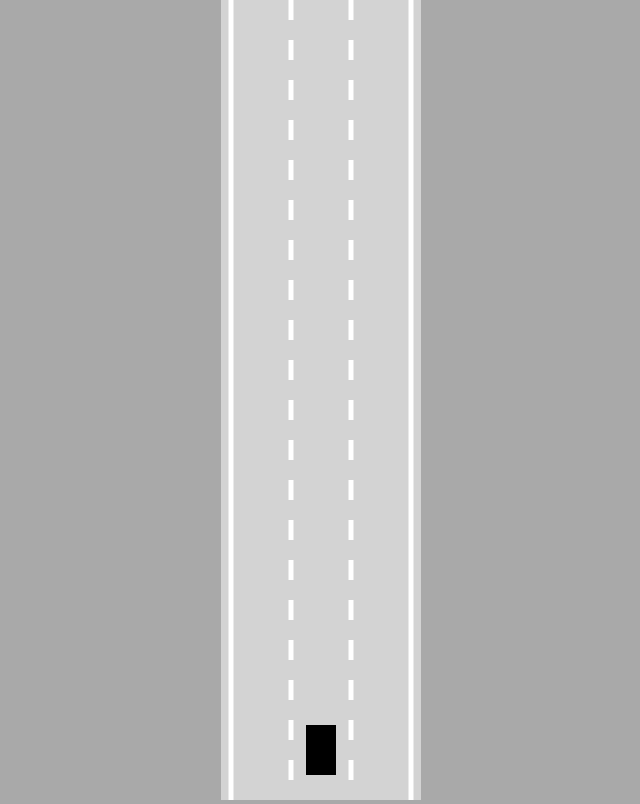
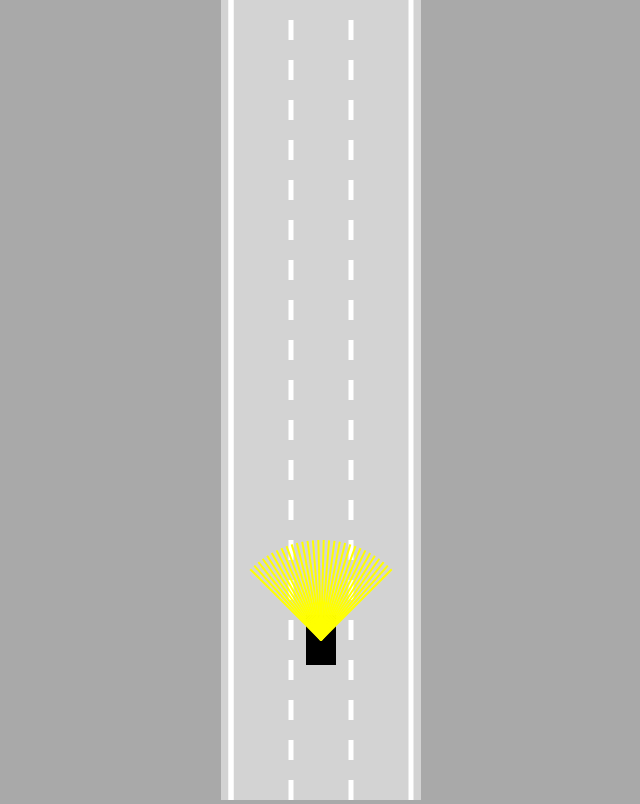
Before and after one commit to omept/selfdriving, a plain HTML site: page index.html in a window 1280 px wide. Shown: the whole page, without its empty margins (319-959 px from the left). Drawn offline with Linux system fonts and the light colour scheme.

Commit message:
added ray casting and colition detection between the car and road boarders.

```diff
--- a/index.html
+++ b/index.html
@@ -11,6 +11,7 @@
     <canvas id="myCanvas"> </canvas>
     <script src="js/logs.js"></script>
     <script src="js/utils.js"></script>
+    <script src="js/sensor.js"></script>
     <script src="js/road.js"></script>
     <script src="js/controls.js"></script>
     <script src="js/car.js"></script>
--- a/js/car.js
+++ b/js/car.js
@@ -8,13 +8,15 @@ class Car {
         this.speed = 0;
         this.acceleration = 0.2;
 
-        this.maxSpeed = 3;
+        this.maxSpeed = 5;
         this.friction = 0.05;
 
         this.angle = 0;
 
         this.controls = new Controls();
         this.logs = new Logs();
+
+        this.sensor = new Sensor(this);
     }
 
     draw(ctx) {
@@ -30,6 +32,8 @@ class Car {
         );
         ctx.fill();
         ctx.restore();
+
+        this.sensor.draw(ctx);
     }
 
     #movement() {
@@ -72,10 +76,11 @@ class Car {
         this.x -= Math.sin(this.angle) * this.speed;
         this.y -= Math.cos(this.angle) * this.speed;
 
-        this.logs.write(this)
+        // this.logs.write(this)
     }
 
-    update() {
+    update(roadBorders) {
         this.#movement();
+        this.sensor.update(roadBorders);
     }
 }
--- a/js/controls.js
+++ b/js/controls.js
@@ -24,7 +24,7 @@ class Controls {
                     this.reverse = true;
                     break;
             }
-            this.logs.write(this)
+            // this.logs.write(this)
         }
         document.onkeyup = (event) => {
             switch (event.key) {
--- a/js/logs.js
+++ b/js/logs.js
@@ -3,6 +3,6 @@ class Logs {
     }
 
     write(m) {
-        // console.table(m)
+        console.table(m)
     }
 }
--- a/js/road.js
+++ b/js/road.js
@@ -10,6 +10,15 @@ class Road {
         const infinity = 100000;
         this.top = -infinity;
         this.bottom = infinity;
+
+        this.topLeft = { x: this.left, y: this.top };
+        this.topRight = { x: this.right, y: this.top };
+        this.bottomLeft = { x: this.left, y: this.bottom };
+        this.bottomRight = { x: this.right, y: this.bottom };
+        this.borders = [
+            [this.topLeft, this.bottomLeft],
+            [this.topRight, this.bottomRight],
+        ];
     }
 
     getLaneCenter(index) {
@@ -21,17 +30,33 @@ class Road {
         ctx.lineWidth = 5;
         ctx.strokeStyle = "white";
 
-        for (let i = 0; i <= this.laneCount; i++) {
+        // for (let i = 0; i <= this.laneCount; i++) {
+        //     const position = lerp(this.left, this.right, i / this.laneCount);
+        //     ctx.beginPath();
+        //     if (i > 0 && i < this.laneCount) {
+        //         ctx.setLineDash([20, 20]);
+        //     } else {
+        //         ctx.setLineDash([]);
+        //     }
+        //     ctx.moveTo(position, this.top);
+        //     ctx.lineTo(position, this.bottom);
+        //     ctx.stroke();
+        // }
+        for (let i = 1; i < this.laneCount; i++) {
             const position = lerp(this.left, this.right, i / this.laneCount);
             ctx.beginPath();
-            if (i > 0 && i < this.laneCount) {
-                ctx.setLineDash([20, 20]);
-            } else {
-                ctx.setLineDash([]);
-            }
+            ctx.setLineDash([20, 20]);
             ctx.moveTo(position, this.top);
             ctx.lineTo(position, this.bottom);
             ctx.stroke();
         }
+
+        ctx.beginPath();
+        ctx.setLineDash([])
+        this.borders.forEach(entry => {
+            ctx.moveTo(entry[0].x, entry[0].y);
+            ctx.lineTo(entry[1].x, entry[1].y);
+            ctx.stroke();
+        })
     }
 }
--- /dev/null
+++ b/js/sensor.js
@@ -0,0 +1,94 @@
+class Sensor {
+    constructor(car) {
+        this.car = car;
+        this.rayCount = 30;
+        this.rayLength = 100;
+        this.raySpread = Math.PI / 2; // 45 degree
+
+        this.rays = [];
+        this.rayReadings = [];
+        this.logs = new Logs();
+    }
+
+    update(rowBorders) {
+        this.#castRays();
+
+        // get ray readings from car to borders
+        this.rayReadings = [];
+        for (let i = 0; i < this.rays.length; i++) {
+            this.rayReadings.push(
+                this.#getIntersectionReadings(this.rays[i], rowBorders)
+            );
+        }
+    }
+
+    // getIntersectionReadings gets the nearest borders being touched by the drawn rays
+    #getIntersectionReadings(ray, borders) {
+        let touches = [];
+        for (let i = 0; i < borders.length; i++) {
+            const touch = getIntersection(
+                ray[0],
+                ray[1],
+                borders[i][0],
+                borders[i][1],
+            );
+            if (touch) {
+                touches.push(touch);
+            }
+        }
+
+        if (touches.length == 0) {
+            return null;
+        } else {
+            const offsets = touches.map(e => e.offset);
+            const minOffset = Math.min(...offsets);
+            return touches.find(e => e.offset == minOffset);
+        }
+    }
+
+    #castRays() {
+        this.rays = []
+        for (let i = 0; i < this.rayCount; i++) {
+            const rayAngle = lerp(
+                this.raySpread / 2,
+                -this.raySpread / 2,
+                this.rayCount == 0 ? 0.5 : i / (this.rayCount - 1)
+            ) + this.car.angle;
+            const start = { x: this.car.x, y: this.car.y };
+            const end = {
+                x: this.car.x - Math.sin(rayAngle) * this.rayLength,
+                y: this.car.y - Math.cos(rayAngle) * this.rayLength
+            };
+            this.rays.push([start, end]);
+        }
+    }
+
+    draw(ctx) {
+        for (let i = 0; i < this.rayCount; i++) {
+
+            let end = this.rays[i][1];
+            this.logs.write({ "i": i, "rays": this.rays[i] })
+
+            // since rayReadings stop at the boarder of intersect,
+            //we'll use that to make the ray not exceed the border
+            if (this.rayReadings[i]) {
+                end = this.rayReadings[i];
+            }
+            ctx.beginPath();
+            ctx.lineWidth = 2;
+            ctx.strokeStyle = "yellow";
+            ctx.moveTo(this.rays[i][0].x, this.rays[i][0].y)
+            ctx.lineTo(end.x, end.y);
+            ctx.stroke();
+
+            // visualise the rays that crosses a border
+            ctx.beginPath();
+            ctx.lineWidth = 2;
+            ctx.strokeStyle = "black";
+            ctx.moveTo(this.rays[i][1].x, this.rays[i][1].y)
+            ctx.lineTo(end.x, end.y);
+            ctx.stroke();
+
+        }
+    }
+}
--- a/js/utils.js
+++ b/js/utils.js
@@ -1,3 +1,23 @@
 function lerp(a, b, t) {
     return a + (b - a) * t;
 }
+
+// A = rayX, B = rayY, C = borderX, D = borderY
+function getIntersection(A, B, C, D) {
+    let tTop = (D.x - C.x) * (A.y - C.y) - (D.y - C.y) * (A.x - C.x);
+    let uTop = (C.y - A.y) * (A.x - B.x) - (C.x - A.x) * (A.y - B.y);
+    let bottom = (D.y - C.y) * (B.x - A.x) - (D.x - C.x) * (B.y - A.y);
+    if (bottom != 0) {
+        const t = tTop / bottom;
+        const u = uTop / bottom;
+        if (t >= 0 && t <= 1 && u >= 0 && u <= 1) {
+            return {
+                x: lerp(A.x, B.x, t),
+                y: lerp(A.y, B.y, t),
+                offset: t
+            }
+        }
+    }
+    return null;
+
+}
--- a/main.js
+++ b/main.js
@@ -3,14 +3,21 @@ canvas.width = 200;
 
 const ctx = canvas.getContext("2d")
 const road = new Road(canvas.width / 2, canvas.width * 0.9);
-const car = new Car(road.getLaneCenter(1), window.innerHeight - 50, 30, 50)
+const car = new Car(road.getLaneCenter(1), 100, 30, 50)
 
 animate();
 
 function animate() {
-    car.update();
+    car.update(road.borders);
+
     canvas.height = window.innerHeight;
+
+    ctx.save();
+    ctx.translate(0, -car.y + canvas.height * 0.8); // make the road look like a drone recording
+
     road.draw(ctx);
     car.draw(ctx);
+
+    ctx.restore();
     requestAnimationFrame(animate);
 }
```
